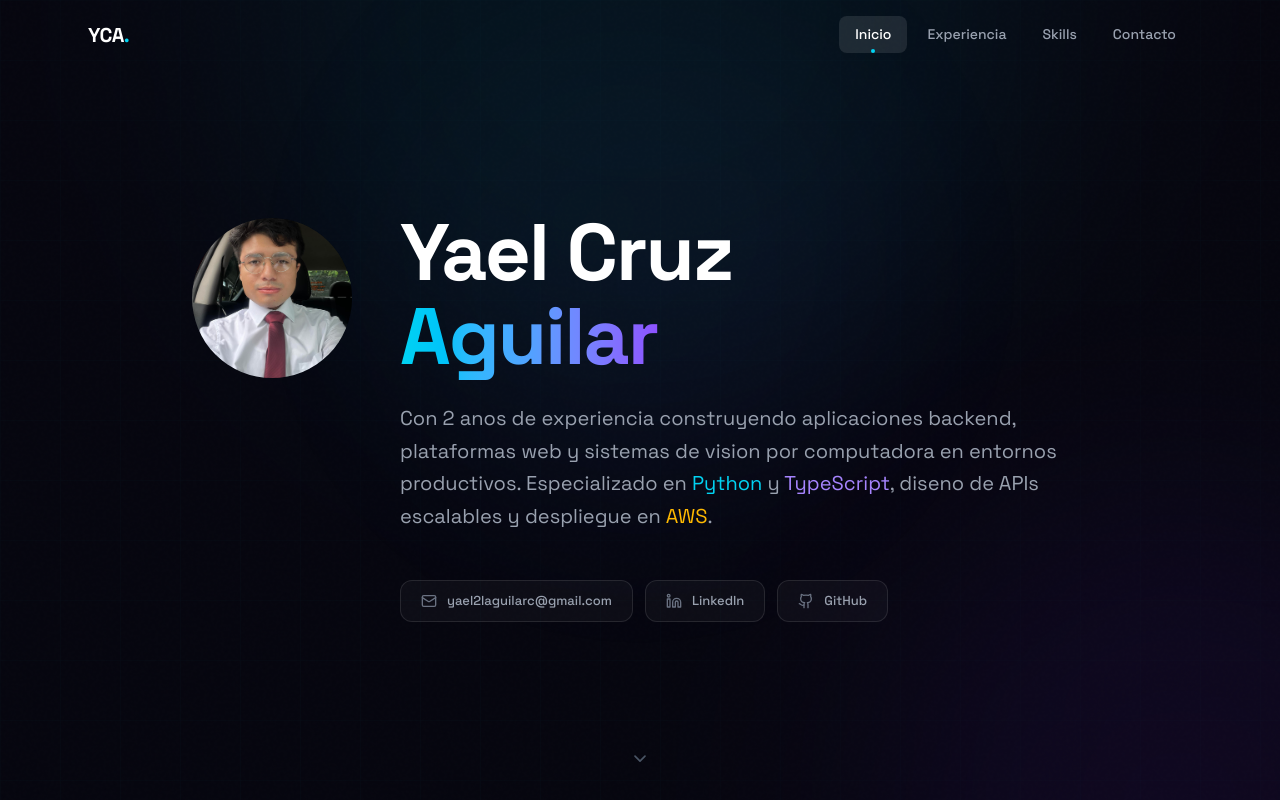
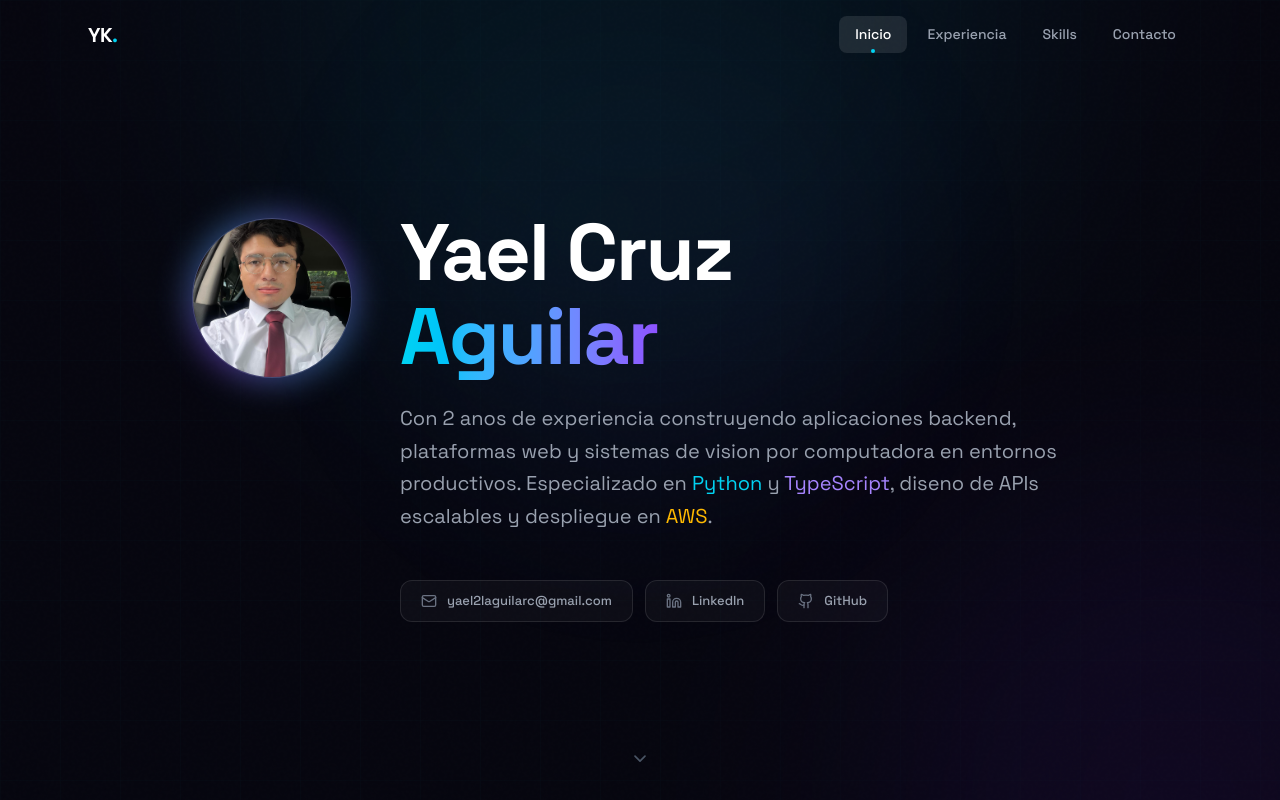
Before and after one commit to YaelAguilar/portfolio-web, a React (Vite) app: page / in a window 1280 px wide. Shown: the top 800 px of the page. Built offline with nearby package versions, Linux system fonts and the light colour scheme.

Commit message:
Update Navbar branding, enhance Hero section with animated border glow, and remove empty assets directory.

```diff
--- a/src/app/components/Navbar.tsx
+++ b/src/app/components/Navbar.tsx
@@ -41,7 +41,7 @@ export function Navbar() {
               className="text-[1.25rem] tracking-tight text-white"
               style={{ fontFamily: 'Space Grotesk, sans-serif', fontWeight: 700 }}
             >
-              YCA
+              YK
               <span className="text-cyan-400">.</span>
             </span>
             <span className="absolute -bottom-1 left-0 w-0 h-0.5 bg-gradient-to-r from-cyan-400 to-violet-500 group-hover:w-full transition-all duration-300" />
--- a/src/app/sections/Hero.tsx
+++ b/src/app/sections/Hero.tsx
@@ -26,8 +26,11 @@ export function Hero() {
             transition={{ duration: 0.6, delay: 0.2 }}
             className="relative shrink-0 md:self-start md:mt-2"
           >
+            {/* Animated border glow */}
+            <div className="absolute -inset-1 bg-gradient-to-br from-cyan-500 via-violet-500 to-cyan-500 rounded-full opacity-50 blur-lg animate-pulse" />
+
             {/* Photo container */}
-            <div className="relative w-32 h-32 md:w-40 md:h-40 rounded-full bg-white/[0.03] backdrop-blur-xl overflow-hidden">
+            <div className="relative w-32 h-32 md:w-40 md:h-40 rounded-full bg-white/[0.03] backdrop-blur-xl border border-white/10 overflow-hidden">
               <img
                 src={profilePhoto}
                 alt="Yael Cruz Aguilar"
```
Also changed, not shown: 1 other file (tests, documents, lock files or other folders).
